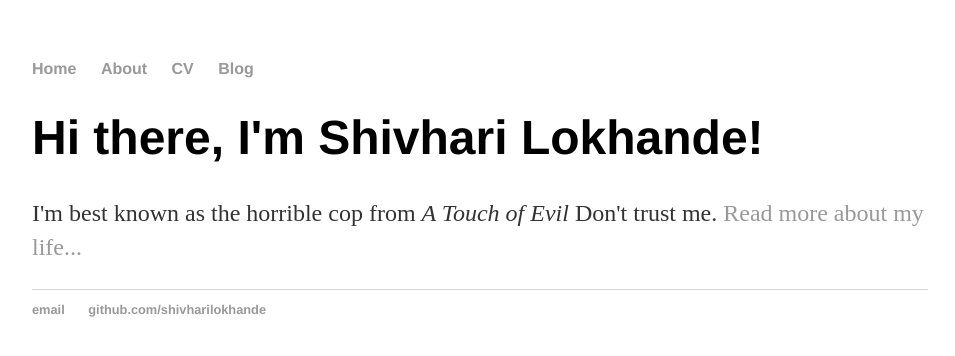
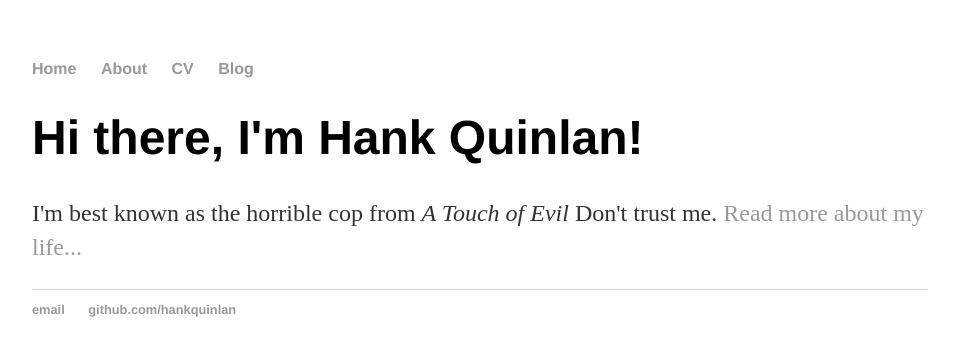
Before and after one commit to shivharilokhande/shivharilokhande.github.io, a Jekyll site: the page built from index.html, in a window 1280 px wide. Shown: the top 356 px of the page, without its empty margins (160-1115 px from the left). Built offline with Jekyll 4.4.1, drawn with Linux system fonts in a browser that asks for light colours.

Commit message:
Update index.html

```diff
--- a/index.html
+++ b/index.html
@@ -1,30 +1,8 @@
-<!DOCTYPE html>
-<html>
-	<head>
-		<title>Shivhari Lokhande</title>
-		<!-- link to main stylesheet -->
-		<link rel="stylesheet" type="text/css" href="/css/main.css">
-	</head>
-	<body>
-		<nav>
-    		<ul>
-        		<li><a href="/">Home</a></li>
-	        	<li><a href="/about">About</a></li>
-        		<li><a href="/cv">CV</a></li>
-        		<li><a href="/blog">Blog</a></li>
-    		</ul>
-		</nav>
-		<div class="container">
-    		<div class="blurb">
-        		<h1>Hi there, I'm Shivhari Lokhande!</h1>
-				<p>I'm best known as the horrible cop from <em>A Touch of Evil</em> Don't trust me. <a href="/about">Read more about my life...</a></p>
-    		</div><!-- /.blurb -->
-		</div><!-- /.container -->
-		<footer>
-    		<ul>
-        		<li><a href="mailto:shivlokhande7080@gmail.com">email</a></li>
-        		<li><a href="https://github.com/shivharilokhande">github.com/shivharilokhande</a></li>
-			</ul>
-		</footer>
-	</body>
-</html>
+---
+layout: default
+title: Hank Quinlan, Horrible Cop
+---
+<div class="blurb">
+	<h1>Hi there, I'm Hank Quinlan!</h1>
+	<p>I'm best known as the horrible cop from <em>A Touch of Evil</em> Don't trust me. <a href="/about">Read more about my life...</a></p>
+</div><!-- /.blurb -->
```
